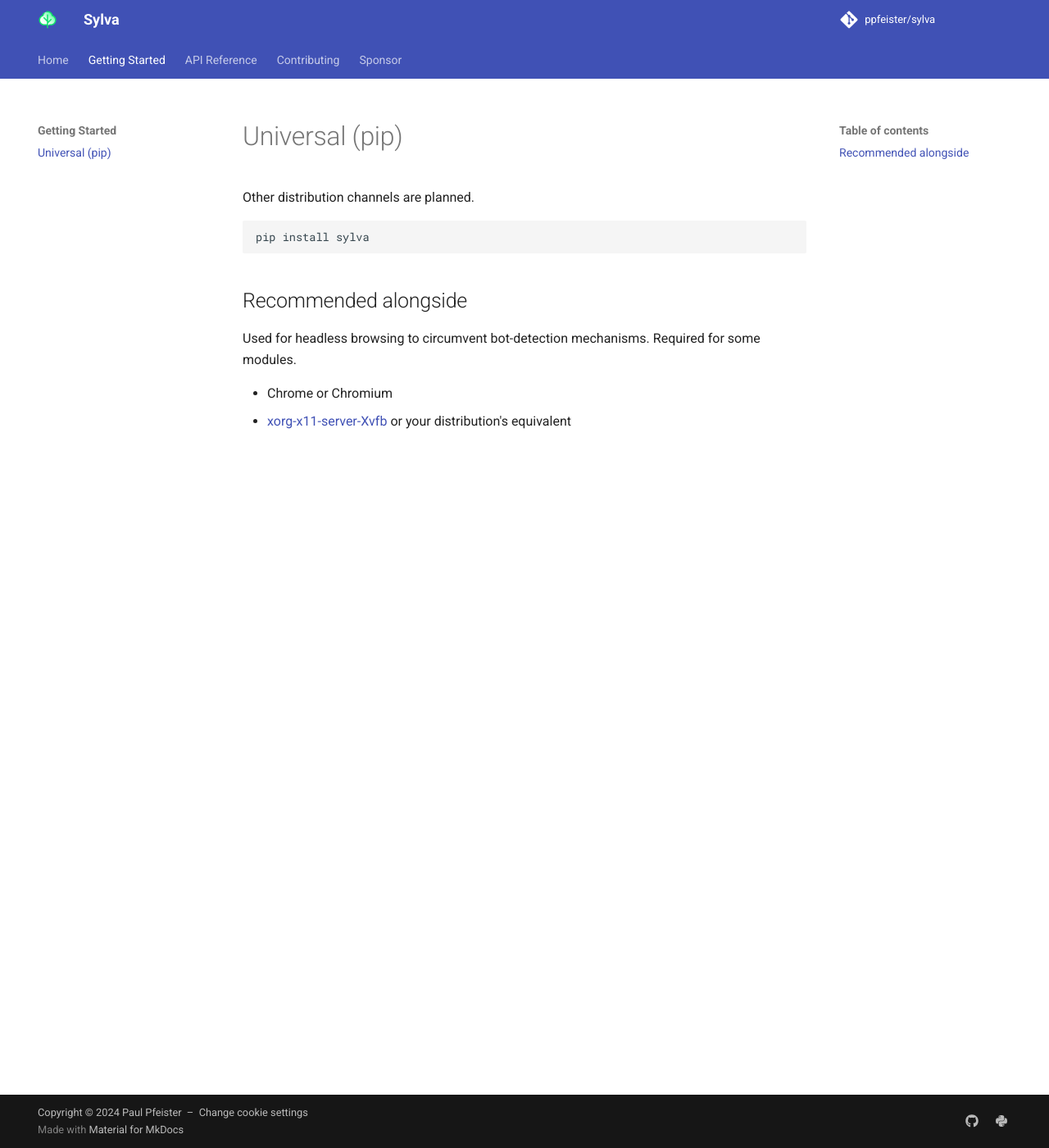
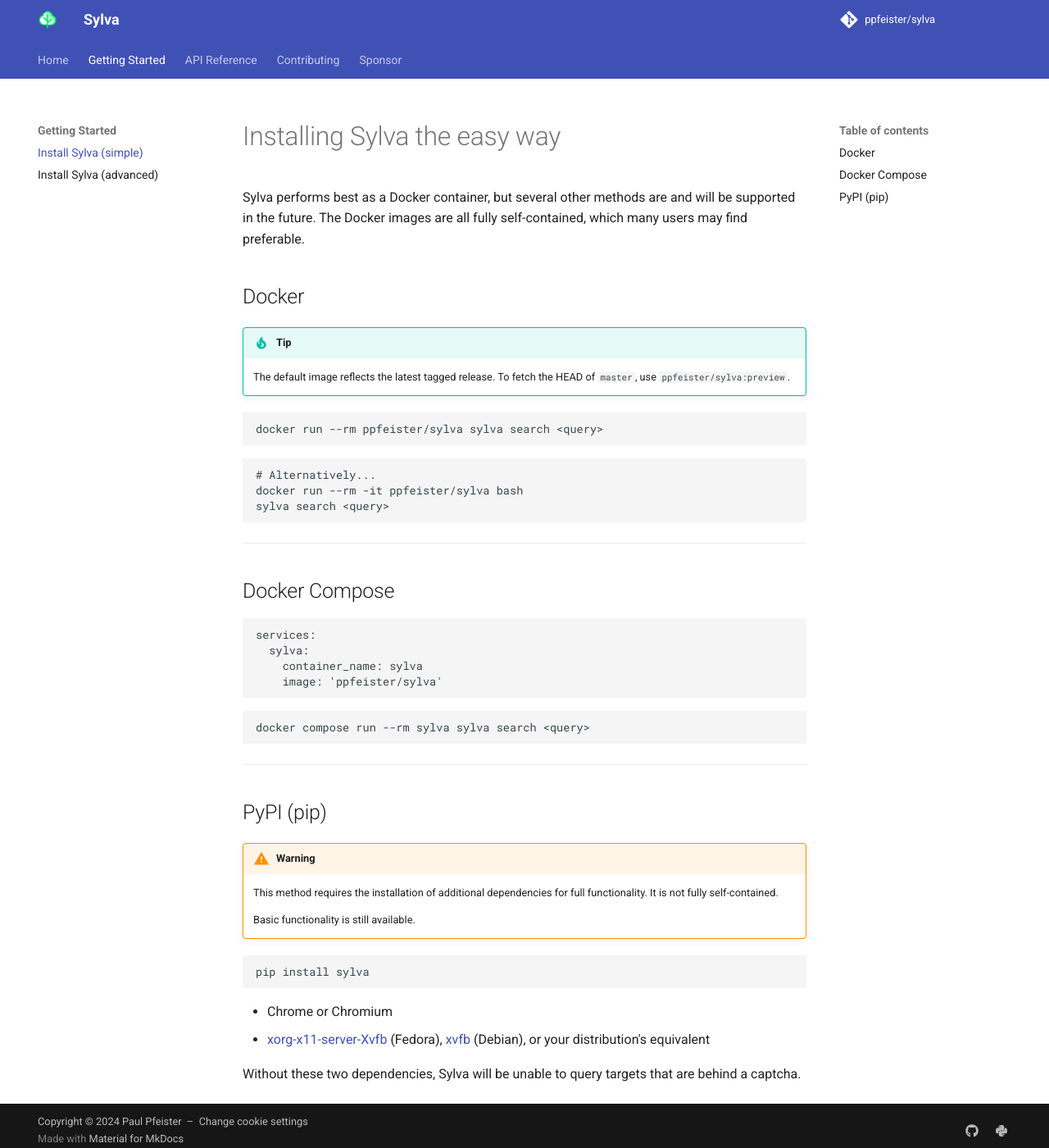
Before and after one commit to ppfeister/sylva, an MkDocs documentation site: the page built from docs/install.md, in a window 1280 px wide and 1400 px high. Shown: the whole window at 82% size. Built offline with MkDocs 1.6.1 and Material for MkDocs 9.7.7, drawn with Linux system fonts in a browser that asks for light colours; plug-ins that fetch from the network failed and are left out; comment, search, counter and statistics services are not loaded.

Commit message:
docs(install): refresh, add docker

````diff
--- a/docs/install.md
+++ b/docs/install.md
@@ -1,14 +1,57 @@
-Other distribution channels are planned.
+# Installing Sylva the easy way
+
+Sylva performs best as a Docker container, but several other methods are and will be supported in the future. The Docker images are all fully self-contained, which many users may find preferable.
+
+
+## Docker
+
+!!! tip
+    The default image reflects the latest tagged release. To fetch the HEAD of `master`, use `ppfeister/sylva:preview`.
+
+```bash
+docker run --rm ppfeister/sylva sylva search <query>
+```
+
+```bash
+# Alternatively...
+docker run --rm -it ppfeister/sylva bash
+sylva search <query>
+```
+
+___
+
+## Docker Compose
+
+```yaml
+services:
+  sylva:
+    container_name: sylva
+    image: 'ppfeister/sylva'
+```
+```bash
+docker compose run --rm sylva sylva search <query>
+```
+
+___
+
+## PyPI (pip)
+
+!!! warning
+    This method requires the installation of additional dependencies for full functionality.
+    It is not fully self-contained.
+
+    Basic functionality is still available.
 
 ```bash
 pip install sylva
 ```
 
-## Recommended alongside
+- Chrome or Chromium
+- [xorg-x11-server-Xvfb]{:target="_blank"} (Fedora), [xvfb][xvfb-deb]{:target="_blank"} (Debian), or your distribution's equivalent
 
-Used for headless browsing to circumvent bot-detection mechanisms. Required for some modules.
-
-- Chrome or Chromium
-- [xorg-x11-server-Xvfb]{:target="_blank"} or your distribution's equivalent
+Without these two dependencies, Sylva will be unable to query targets that are behind a captcha.
 
 [xorg-x11-server-Xvfb]: https://packages.fedoraproject.org/pkgs/xorg-x11-server/xorg-x11-server-Xvfb/
+[xvfb-deb]: https://packages.debian.org/sid/xvfb
+[dockerhub]: https://hub.docker.com/r/ppfeister/sylva
+[ghcr]: https://github.com/ppfeister/sylva/pkgs/container/sylva
--- a/mkdocs.yml
+++ b/mkdocs.yml
@@ -89,7 +89,8 @@
 nav:
   - Home: index.md
   - Getting Started:
-    - Universal (pip): install.md
+    - Install Sylva (simple): install.md
+    - Install Sylva (advanced): install-adv.md
   - API Reference:
     - Interactive Console: reference/interactive.md
     - Request Handling: reference/handler.md
````
Also changed, not shown: docs/install-adv.md (added, +62 -0 lines).
